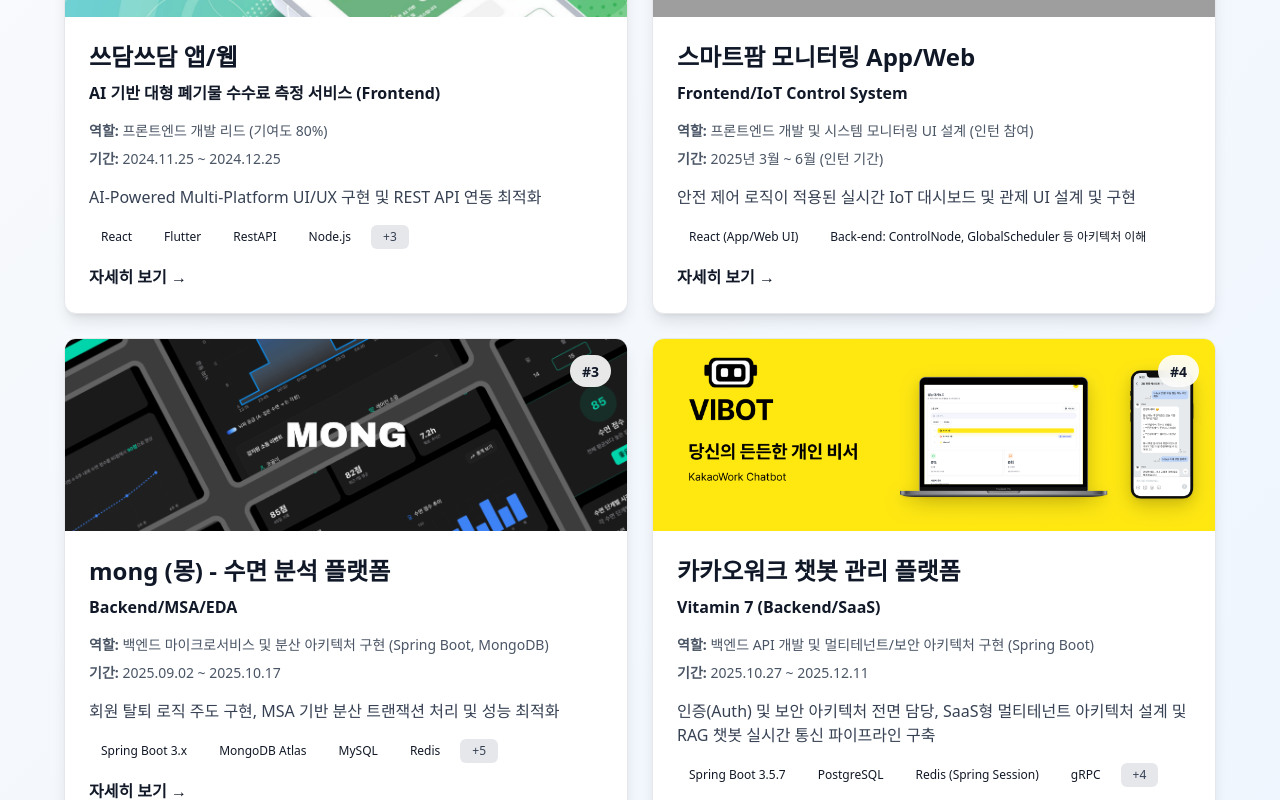
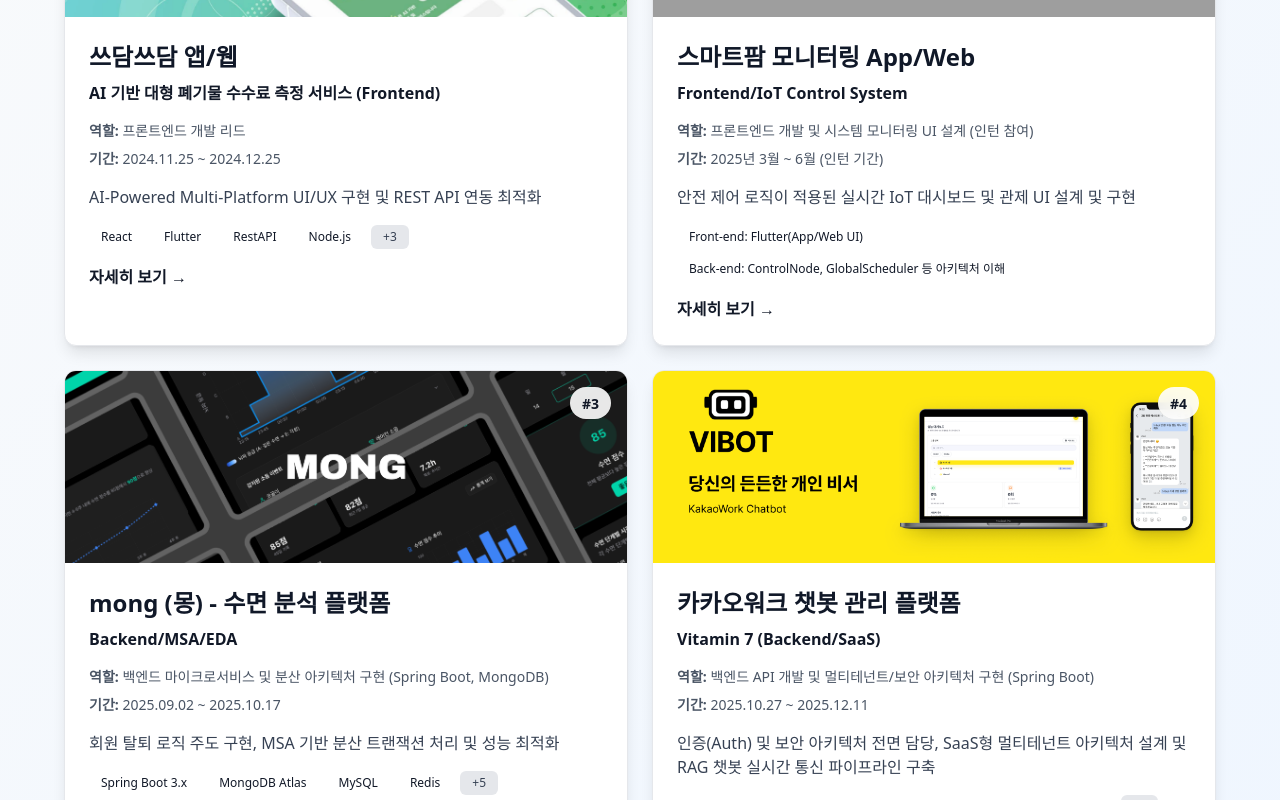
Before and after one commit to yukyoungs/my-react-portfolio, a React (Vite) app: page / in a window 1280 px wide. Shown: the part 2400-3200 px from the top of the page. Built offline with nearby package versions, Linux system fonts and the light colour scheme; grey boxes are pictures that could not be loaded.

Commit message:
project 내용 수정

```diff
--- a/src/components/Projects.jsx
+++ b/src/components/Projects.jsx
@@ -51,7 +51,7 @@
       id: 1,
       title: '쓰담쓰담 앱/웹',
       subtitle: 'AI 기반 대형 폐기물 수수료 측정 서비스 (Frontend)',
-      role: '프론트엔드 개발 리드 (기여도 80%)',
+      role: '프론트엔드 개발 리드',
       period: '2024.11.25 ~ 2024.12.25',
       contribution: 'AI-Powered Multi-Platform UI/UX 구현 및 REST API 연동 최적화',
       techStack: ['React', 'Flutter', 'RestAPI', 'Node.js', 'FastAPI', 'EfficientNet B0', 'Docker'],
@@ -69,7 +69,7 @@
       role: '프론트엔드 개발 및 시스템 모니터링 UI 설계 (인턴 참여)',
       period: '2025년 3월 ~ 6월 (인턴 기간)',
       contribution: '안전 제어 로직이 적용된 실시간 IoT 대시보드 및 관제 UI 설계 및 구현',
-      techStack: ['React (App/Web UI)', 'Back-end: ControlNode, GlobalScheduler 등 아키텍처 이해'],
+      techStack: ['Front-end: Flutter(App/Web UI)', 'Back-end: ControlNode, GlobalScheduler 등 아키텍처 이해'],
       image: '/images/projects/project2.png', // 여기에 이미지 경로 추가
       details: [
         '실시간 데이터 시각화 및 대시보드 구축: 스마트 농장의 온도, 습도, CO₂ 등 핵심 지표를 그래프, 차트, 게이지 형태의 위젯 기반 UI로 구현하여 실시간 상태 모니터링을 지원했습니다.',
@@ -101,7 +101,7 @@
       role: '백엔드 API 개발 및 멀티테넌트/보안 아키텍처 구현 (Spring Boot)',
       period: '2025.10.27 ~ 2025.12.11',
       contribution: '인증(Auth) 및 보안 아키텍처 전면 담당, SaaS형 멀티테넌트 아키텍처 설계 및 RAG 챗봇 실시간 통신 파이프라인 구축',
-      techStack: ['Spring Boot 3.5.7', 'PostgreSQL', 'Redis (Spring Session)', 'gRPC', 'AWS S3 (Presigned URL)', 'WebSocket', 'Next.js', 'QueryDSL'],
+      techStack: ['Spring Boot 3.5.7', 'PostgreSQL', 'Redis (Spring Session)', 'gRPC', 'AWS S3 (Presigned URL)', 'WebSocket', 'Next.js', 'QueryDSL', 'React'],
       image: '/images/projects/project4.png', // 여기에 이미지 경로 추가
       details: [
         '인증(Auth) 및 보안 아키텍처 전면 담당: 인증 로직 전반을 전담하여 개발하며, 인증의 중요성과 보안 메커니즘의 복잡성을 깊이 이해하게 되었습니다. Spring Session + Redis를 활용한 세션 관리 시스템을 구축하고, 세션 보안을 위해 HttpOnly 쿠키, SameSite 속성, CSRF 토큰 검증 등을 적용했습니다. 오류 발생 시 하나하나 디버깅하며 해결하는 과정을 통해 보안 로직 구현의 세밀함과 중요성을 실무적으로 체득했습니다.',
```
